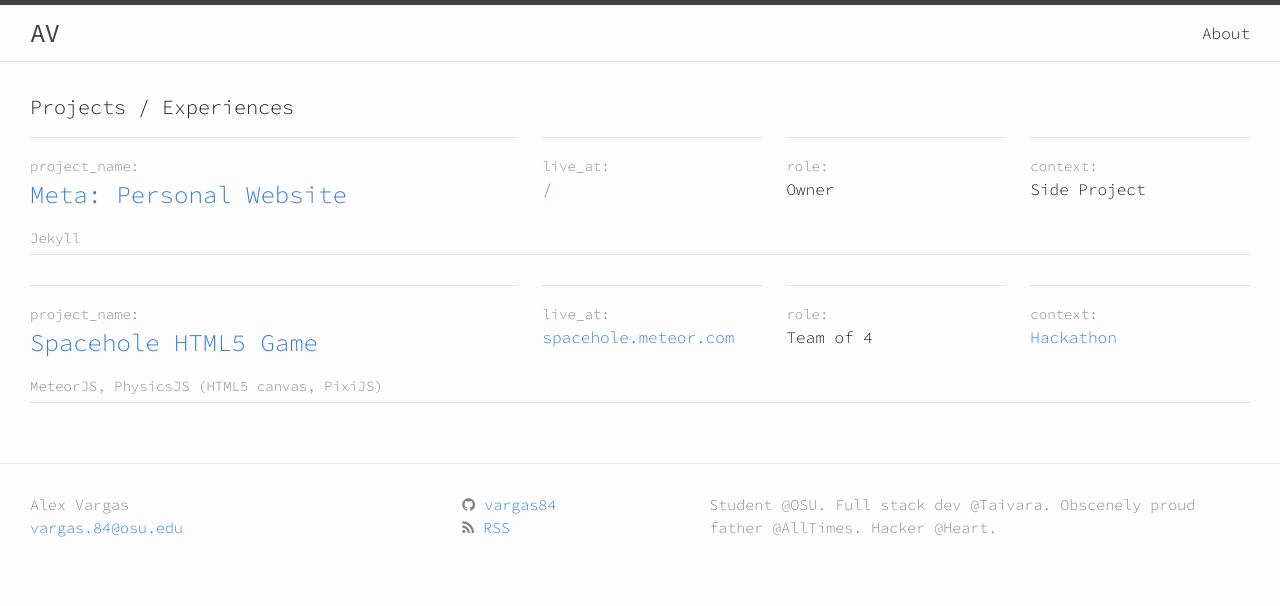
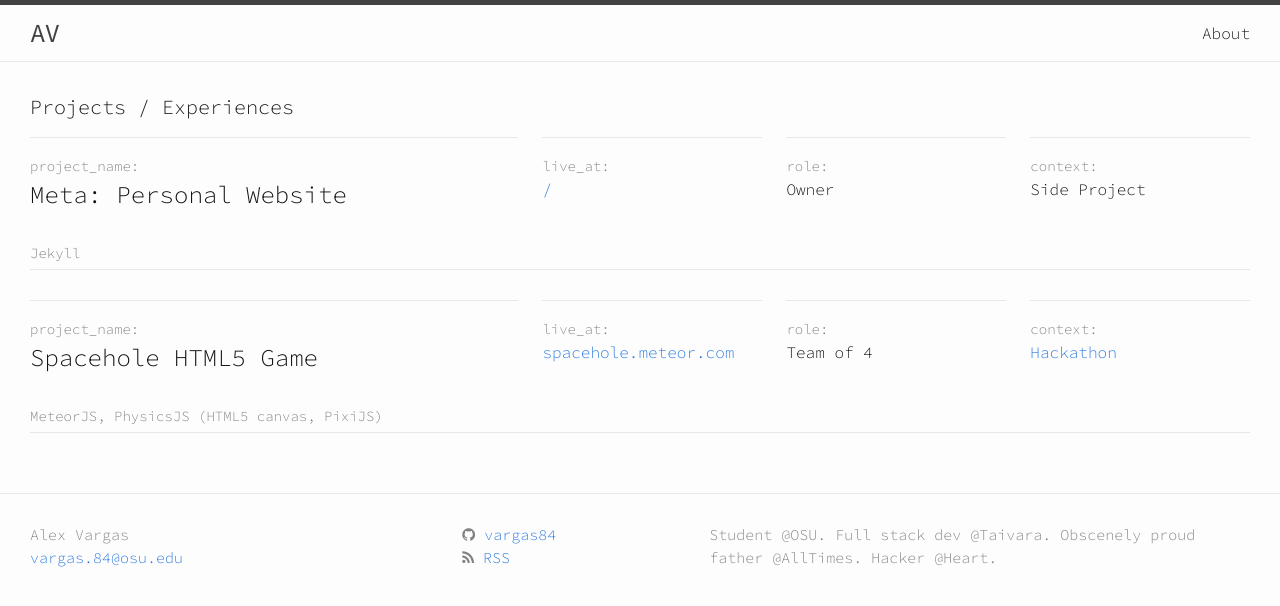
Before and after one commit to vargas84/vargas84.github.io, a Jekyll site: the page built from index.html, in a window 1280 px wide. Shown: the top 606 px of the page. Built offline with Jekyll 4.4.1, drawn with Linux system fonts in a browser that asks for light colours; nearby versions of some CDN libraries.

Commit message:
Add optional linking to posts

```diff
--- a/index.html
+++ b/index.html
@@ -14,7 +14,11 @@
           <div class="post-list-name">
             <span class="post-meta">project_name:</span>
             <h2>
-              <a class="post-link" href="{{ post.url | prepend: site.baseurl }}">{{ post.title }}</a>
+              {% if post.follow %}
+                <a class="post-link" href="{{ post.url | prepend: site.baseurl }}">{{ post.title }}</a>
+              {% else %}
+                <p class="post-link" href="{{ post.url | prepend: site.baseurl }}">{{ post.title }}</p>
+              {% endif %}
             </h2>
           </div>
           <div class="post-list-item">
```
